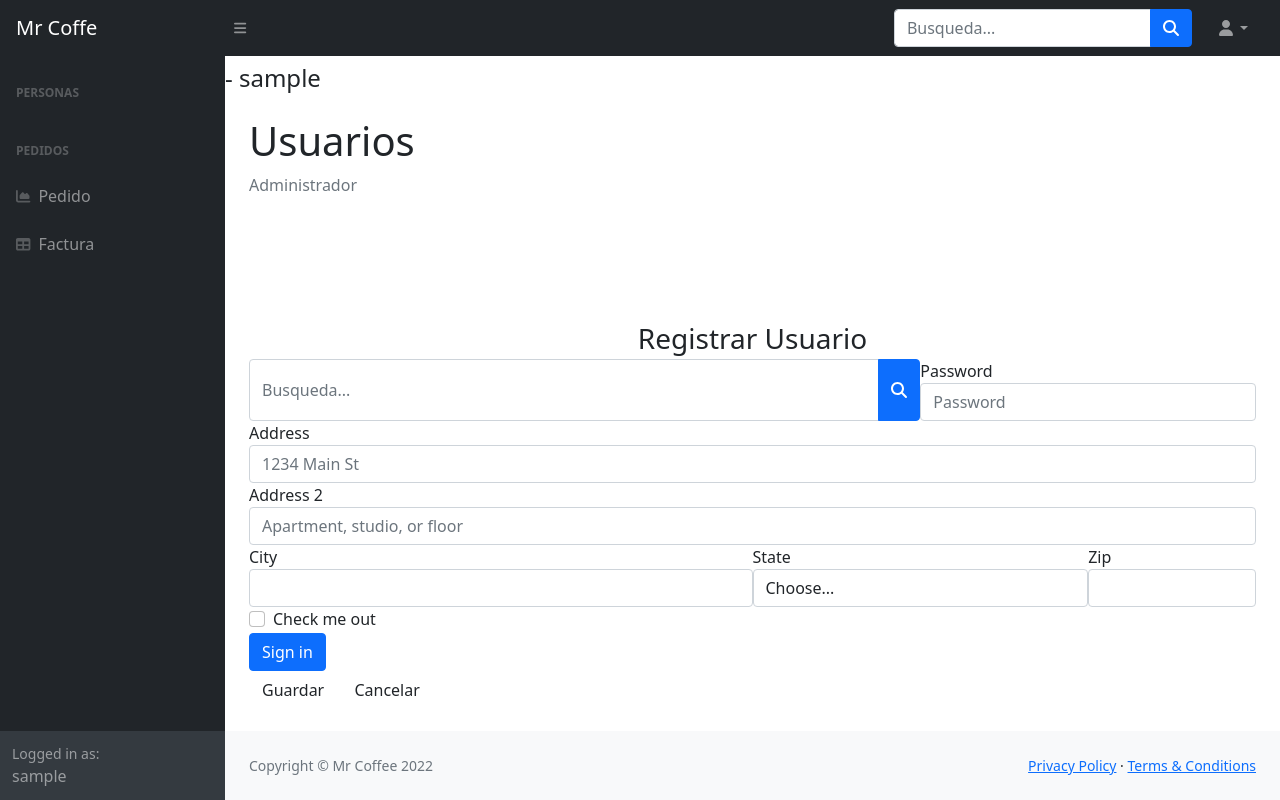
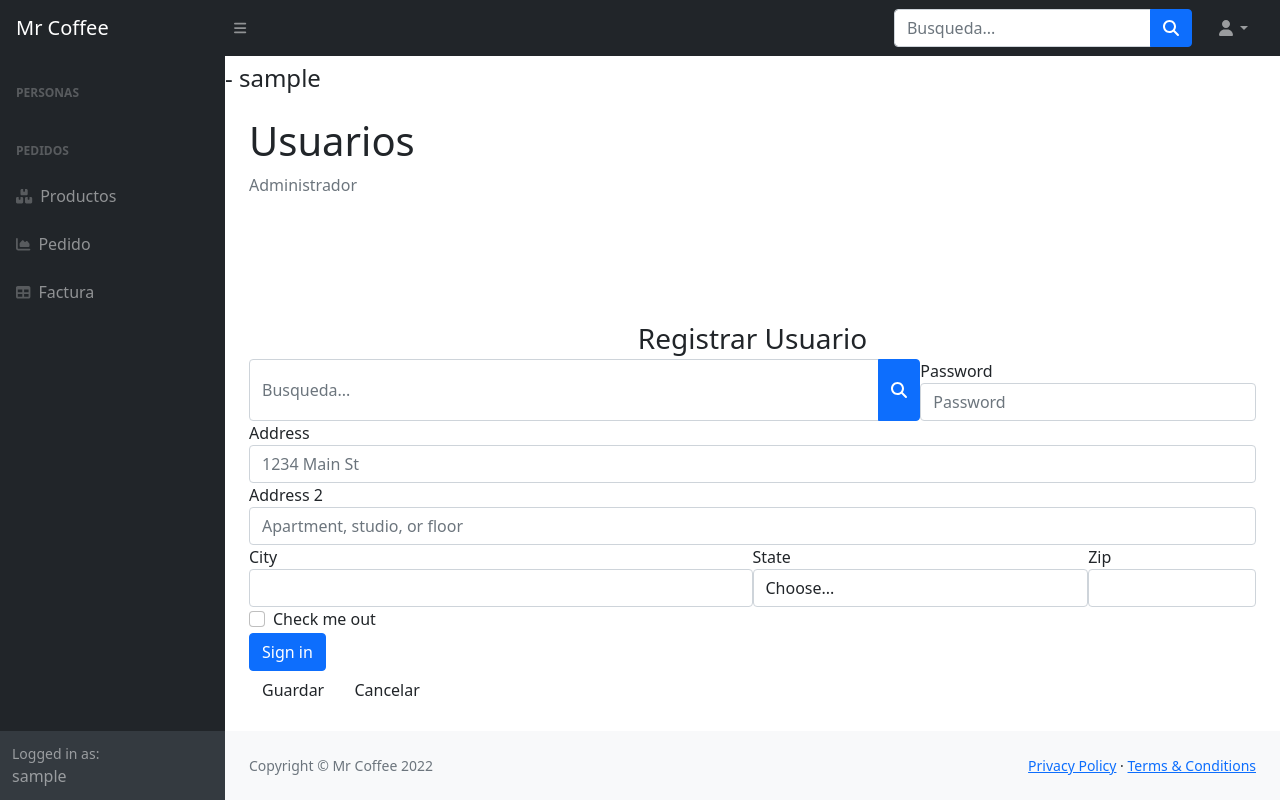
Before and after one commit to Rafamendoz/MRCOFFE_SYSTEM, a PHP site: page /PROYECTODW/crudUsuarios.php in a window 1280 px wide. Run offline with PHP 8.4, Linux system fonts and the light colour scheme; the visitor is signed in with stand-in values (Sample User, id 1); some libraries are stand-ins or nearby versions.

Commit message:
productos en el menu

```diff
--- a/header.php
+++ b/header.php
@@ -16,7 +16,7 @@
   <!-- arriba-->
   <nav class="sb-topnav navbar navbar-expand navbar-dark bg-dark">
     <!-- Navbar Brand-->
-    <a class="navbar-brand ps-3" href="index.html">Mr Coffe</a>
+    <a class="navbar-brand ps-3" href="panelp.php">Mr Coffee</a>
     <!-- Sidebar Toggle-->
     <button class="btn btn-link btn-sm order-1 order-lg-0 me-4 me-lg-0" id="sidebarToggle" href="#!"><i
         class="fas fa-bars"></i></button>
--- a/panelp.php
+++ b/panelp.php
@@ -36,7 +36,7 @@ if (isset($_SESSION['Rol'])) {
   <body class="sb-nav-fixed">
     <nav class="sb-topnav navbar navbar-expand navbar-dark bg-dark">
       <!-- Navbar Brand-->
-      <a class="navbar-brand ps-3" href="index.html">Mr Coffee
+      <a class="navbar-brand ps-3" href="panelp.php">Mr Coffee
 
       </a>
       <!-- Sidebar Toggle-->
@@ -90,6 +90,10 @@ if (isset($_SESSION['Rol'])) {
 
               </div>
               <div class="sb-sidenav-menu-heading">Pedidos</div>
+              <a class="nav-link" href="productos.php">
+                <div class="sb-nav-link-icon"><i class="fa-solid fa-boxes-stacked"></i></div>
+                Productos
+              </a>
               <a class="nav-link" href="views/pedidos.php">
                 <div class="sb-nav-link-icon"><i class="fas fa-chart-area"></i></div>
                 Pedido
--- a/sidebar.php
+++ b/sidebar.php
@@ -26,6 +26,10 @@
 
                             </div>
                             <div  class="sb-sidenav-menu-heading">Pedidos</div>
+                            <a class="nav-link" href="productos.php">
+                                <div class="sb-nav-link-icon"><i class="fa-solid fa-boxes-stacked"></i></div>
+                                Productos
+                            </a>
                             <a class="nav-link" href="charts.html">
                                 <div class="sb-nav-link-icon"><i class="fas fa-chart-area"></i></div>
                                 Pedido
```
